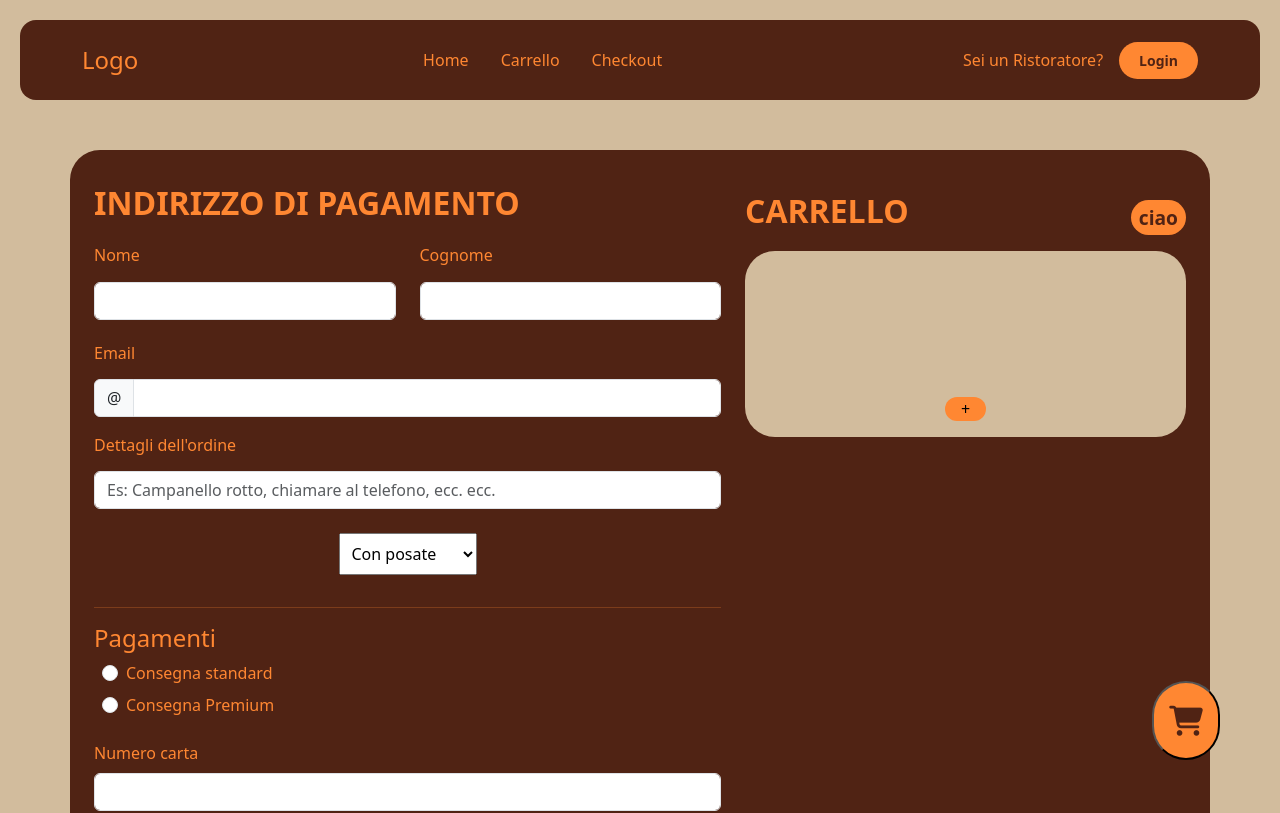
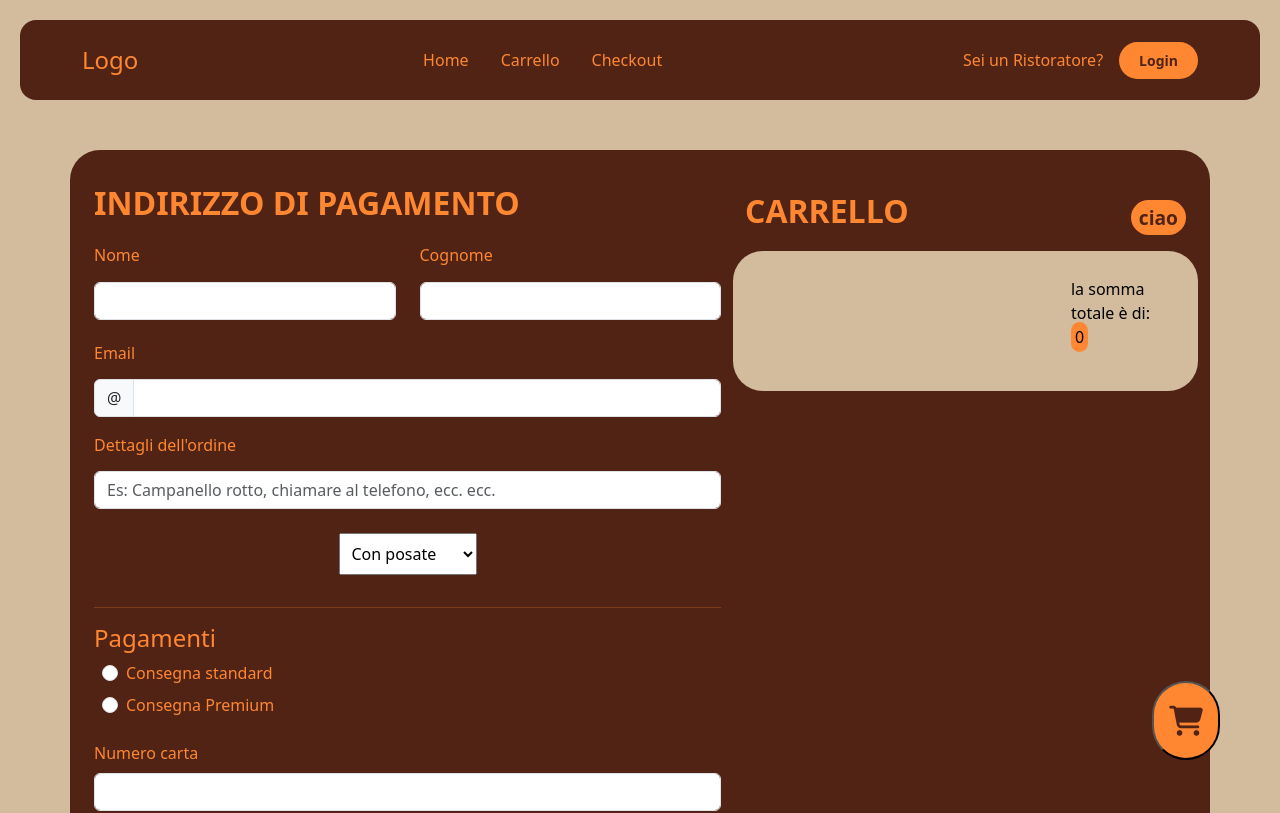
Before and after one commit to PaoloTarcisio/deliveboo-frontend, a Vue app: page /carrello in a window 1280 px wide. Shown: the top 813 px of the page. Built offline with nearby package versions, Linux system fonts and the light colour scheme.

Commit message:
funzione di aggiunta da una pagina all'altra

```diff
--- a/src/pages/Carrello.vue
+++ b/src/pages/Carrello.vue
@@ -1,18 +1,52 @@
 <script>
 import axios from 'axios';
 
+//alert( localStorage.getItem('piatto', 1) );
 export default {
 
   data() {
     return {
+        piattoArray: JSON.parse(localStorage.getItem('piatto')) || [],
+        costoArray: []
      };
   },
+  methods: {
+    convertiStringheInNumeri(stringhe) {
+      const numeriConvertiti = [];
+      stringhe.forEach((stringa) => {
+        const numero = parseFloat(stringa);
+        if (!isNaN(numero)) {
+          numeriConvertiti.push(numero);
+        }
+      });
+      return numeriConvertiti;
+    },
+    sommaNumeri(numeriConvertiti) {
+      let somma = 0;
+      for (let i = 0; i < numeriConvertiti.length; i++) {
+        somma += numeriConvertiti[i];
+      }
+      return somma;
+    }
+  },
+
+  created() {
+    this.costoArray = this.convertiStringheInNumeri(JSON.parse(localStorage.getItem('costo')) || []);
+  }
+  /*
+  methods: {
+    saveArrayToLocalStorage(arrayName, array) {
+      localStorage.setItem(arrayName, JSON.stringify(array));
+    }
+  },
+  */
 };
 </script>
 
 <template>
-    <!---->
+
    <div class="container-checkout" id="app">
+
         <div class="container p-4">
             <div class="row">
                 <div class="col-7">
@@ -109,15 +143,26 @@ export default {
                             ciao
                         </span>
                     </span>
-                    <div class="container-list-group">
-                        <ul id="plates-list" class="plates-list text-center">
-
+                    <!--RIEPILOGO PIATTI E SOMMA-->
+                    <div class="container-list-group row">
+                        <ul id="plates-list" class="plates-list col-8">
+                            <li v-for="piatto in piattoArray" class="text-primary">
+                                {{ piatto }}
+                            </li>
                         </ul>
-                        <div class="text-center">
-                            <button class="add-btn px-3 mb-3">
-                                +
-                            </button>
-                        </div>
+                        <ul id="plates-list" class="plates-list col-4">
+                            <li v-for="costo in costoArray" class="text-end">
+                                <span class="bg-secondary text-center mb-3 p-2" style="border-radius: 40px;">
+                                    {{ costo }}
+                                </span>
+                            </li>
+                            <div class="p-3">
+                                la somma totale è di:
+                                    <span class="bg-secondary text-center p-1" style="border-radius: 40px;">
+                                        {{ sommaNumeri(costoArray) }}
+                                    </span>
+                                </div>
+                        </ul>
                     </div>
                 </div>
             </div>
--- a/src/pages/Menu.vue
+++ b/src/pages/Menu.vue
@@ -2,28 +2,26 @@
 import axios from 'axios';
 import { store } from '../components/store';
 
-
 export default {
     data() {
     return {
+        piatto: [],
+        costo : [],
         store,
         restaurant: [],
-        // platesNames: [],
-        // platesPrice: [],
         };
     },
     methods: {
         AddToChart(name, price) {
-            // this.platesNames.push(name);
-            // this.platesPrice.push(price);
 
-            this.store.platesNames.push(name);
-            this.store.platesPrice.push(price);
+            this.piatto.push(name);
+            this.costo.push(price);
 
-            // console.log(this.platesNames);
-            // console.log(this.platesPrice);
-            console.log(this.store.platesNames);
-            console.log(this.store.platesPrice);
+            localStorage.setItem('piatto', JSON.stringify(this.piatto));
+            localStorage.setItem('costo', JSON.stringify(this.costo));
+
+            console.log(this.piatto);
+            console.log(this.costo);
         }
     },
     created () {
```
